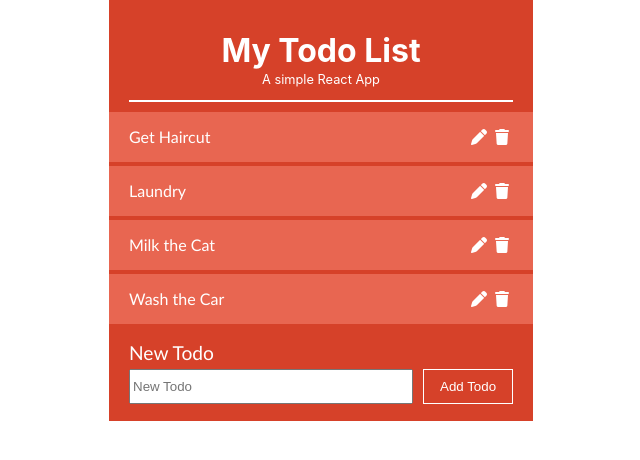
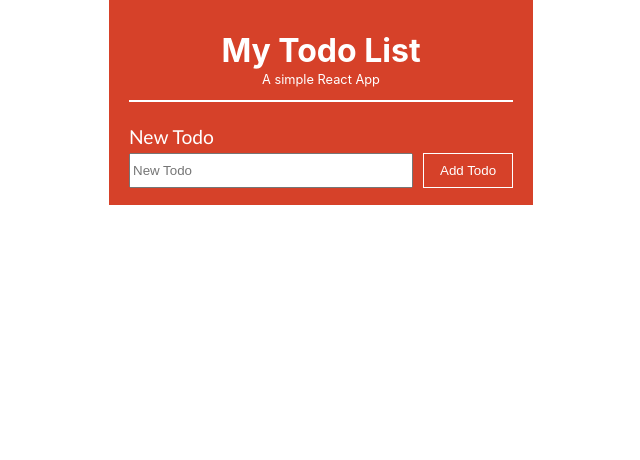
Before and after one commit to TyeCampbell/react-todo-list-, a React (Create React App) app: page / in a window 1280 px wide. Shown: the top 460 px of the page, without its empty margins (319-959 px from the left). Built offline with nearby package versions, Linux system fonts and the light colour scheme.

Commit message:
removed the test data in the list item in state

```diff
--- a/src/TodoList.js
+++ b/src/TodoList.js
@@ -13,7 +13,7 @@ class TodoList extends Component {
         super(props);
 
         this.state = {
-            list: [{todo: 'Get Haircut', id: '00123', key: '00123'}, {todo: 'Laundry', id: '00124', key: '00124'}, {todo: 'Milk the Cat',  id: '001255', key: '001255'}, {todo: 'Wash the Car',  id: '001266', key: '001266'}],
+            list: [],
         }
         this.addTodo = this.addTodo.bind(this);
         this.updateTodo = this.updateTodo.bind(this);
```
